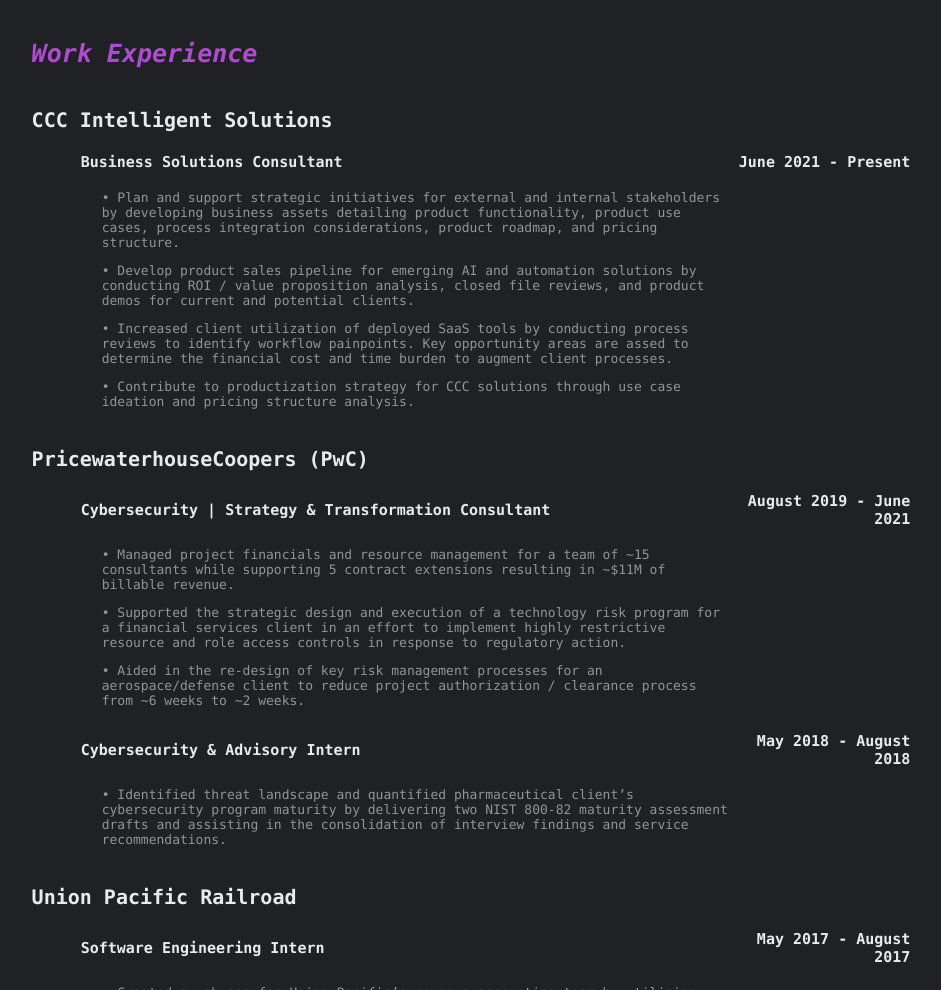
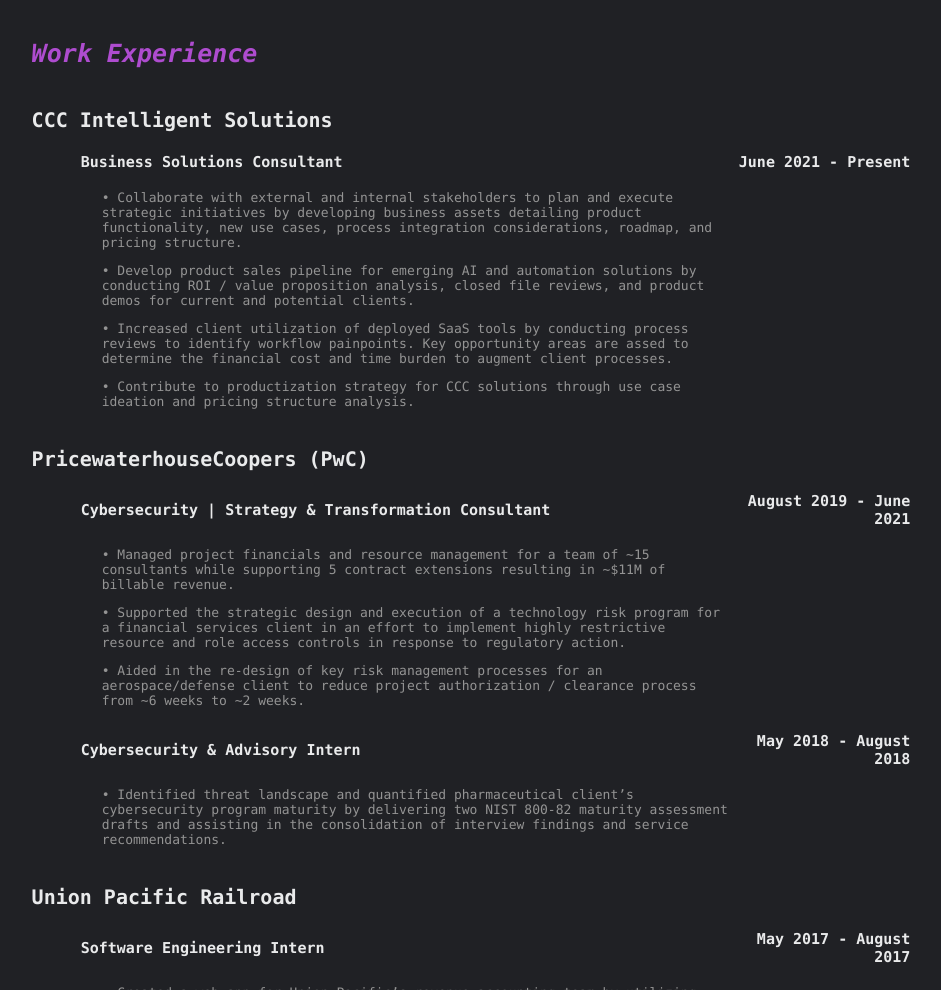
Before and after one commit to kennethho97/personal-site, a plain HTML site: page index.html in a window 1280 px wide. Shown: the part 855-1845 px from the top of the page, without its empty margins (169-1110 px from the left). Drawn offline with Linux system fonts and the light colour scheme.

Commit message:
Update resume content

```diff
--- a/index.html
+++ b/index.html
@@ -178,8 +178,7 @@
         <tr>
           <td style="width:80%;">
             <p style="padding-left: 10%;">
-              • Plan and support strategic initiatives for external and internal stakeholders by developing business assets detailing product functionality, product use cases, process integration considerations, product roadmap, and pricing
-              structure.
+              • Collaborate with external and internal stakeholders to plan and execute strategic initiatives by developing business assets detailing product functionality, new use cases,  process integration considerations, roadmap, and pricing structure.
             </p>
             <p style="padding-left: 10%;">
               • Develop product sales pipeline for emerging AI and automation solutions by conducting ROI / value proposition analysis, closed file reviews, and product demos for current and potential clients.
```
